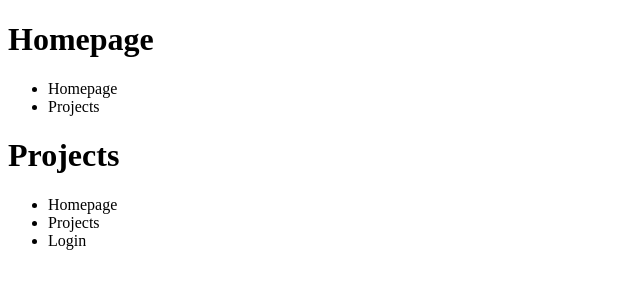
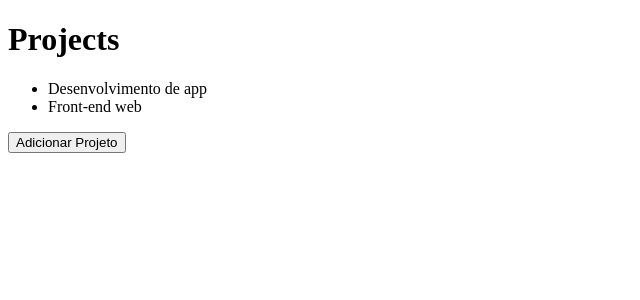
Before and after one commit to Mikael-Josias/GoStack_Level1_ReactJS, a React app: page / in a window 1280 px wide. Shown: the top 300 px of the page, without its empty margins (0-640 px from the left). Built offline with nearby package versions, Linux system fonts and the light colour scheme.

Commit message:
feat(app): save projects in state

```diff
--- a/src/App.js
+++ b/src/App.js
@@ -1,4 +1,4 @@
-import React from 'react';
+import React, { useState } from 'react';
 import Header from './components/Header';
 
 /**
@@ -10,21 +10,27 @@
  */
 
 function App(){
+    const [ projects, setProjects ] = useState(['Desenvolvimento de app','Front-end web']);
+
+    //useState retorna um vetor de duas posições.
+    //
+    //1.Variavel com seu valor inicial.
+    //2.Função para atualizar o valor inicial.
+
+    function handleAddProject() {
+        setProjects([...projects, `Novo projeto ${Date.now()}`]);
+
+        console.log(projects);
+    }
+
     return (
         <>
-            <Header title="Homepage">
+            <Header title="Projects" />
                 <ul>
-                    <li>Homepage</li>
-                    <li>Projects</li>
+                    {projects.map(project => <li key={project}>{project}</li>)}
                 </ul>
-            </Header>
-            <Header title="Projects">
-                <ul>
-                    <li>Homepage</li>
-                    <li>Projects</li>
-                    <li>Login</li>
-                </ul>
-            </Header>
+
+                <button type="button" onClick={handleAddProject}>Adicionar Projeto</button>
         </>
     );
 }
```
